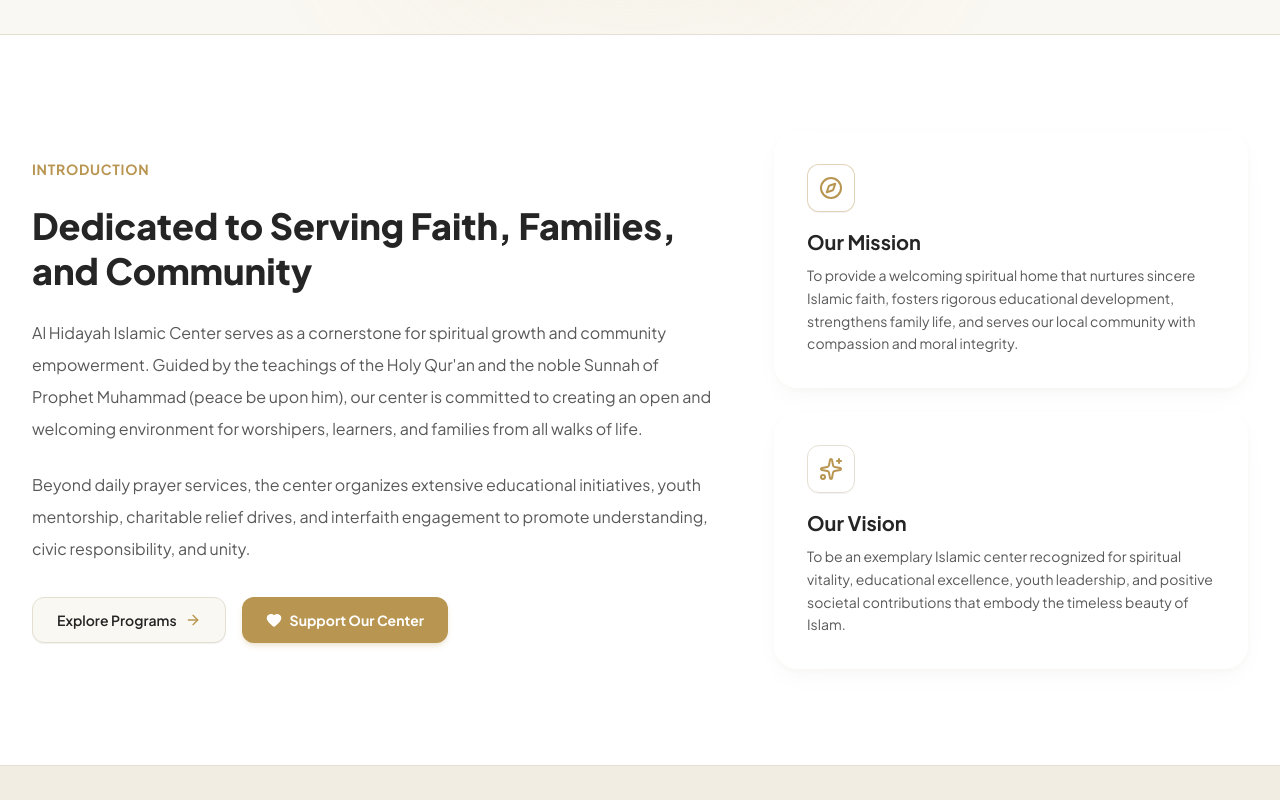
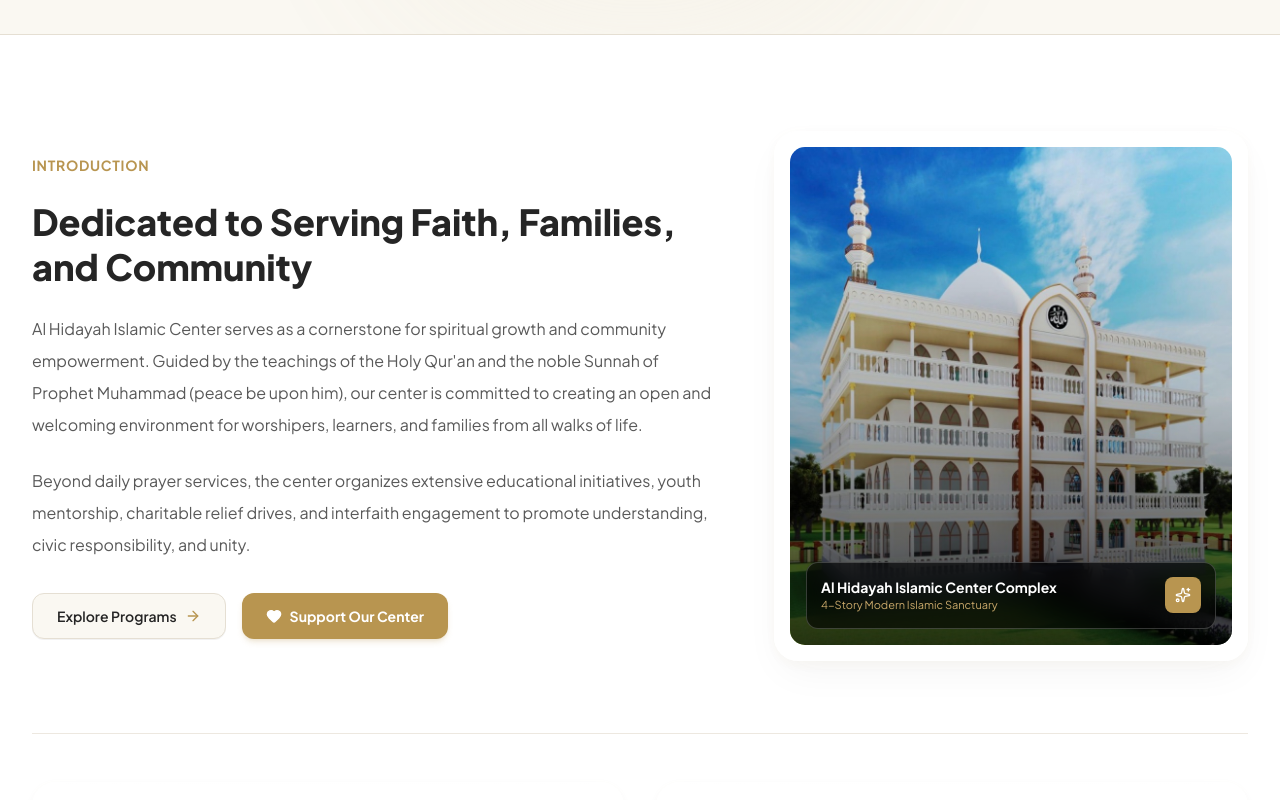
Before and after one commit to najiba-ta/AIC_CLIENT, a Next.js app: page /about in a window 1280 px wide. Shown: the part 480-1280 px from the top of the page. Built offline with nearby package versions, Linux system fonts and the light colour scheme; no server answers.

Commit message:
feat(about): update About page and About section with official center building image and remove old image

```diff
--- a/src/components/about/AboutClient.jsx
+++ b/src/components/about/AboutClient.jsx
@@ -1,6 +1,7 @@
 "use client";
 
 import Link from "next/link";
+import Image from "next/image";
 import {
   Building2,
   Heart,
@@ -237,8 +238,44 @@
               </div>
             </div>
 
-            {/* Right Card: Mission & Vision */}
-            <div className="lg:col-span-5 space-y-6">
+            {/* Right Card: Building Image Showcase */}
+            <div className="lg:col-span-5 w-full flex justify-center lg:justify-end min-w-0">
+              <div className="w-full max-w-lg lg:max-w-none">
+                <div className="relative rounded-3xl p-3 sm:p-3.5 glass-panel shadow-2xl">
+                  <div className="glass-specular-top" />
+                  <div className="relative overflow-hidden rounded-2xl aspect-[4/4.5] sm:aspect-square lg:aspect-[4/4.5] border border-white/80 group">
+                    <Image
+                      src="/images/center-building.jpg"
+                      alt="Al Hidayah Islamic Center Complex"
+                      fill
+                      priority
+                      className="object-cover object-center group-hover:scale-105 transition-transform duration-700"
+                    />
+                    {/* Subtle Gradient Overlay */}
+                    <div className="absolute inset-0 bg-gradient-to-t from-black/75 via-black/20 to-transparent pointer-events-none" />
+
+                    {/* Floating Glass Label */}
+                    <div className="absolute bottom-4 inset-x-4 p-3.5 rounded-xl bg-black/60 backdrop-blur-md border border-white/20 text-white flex items-center justify-between">
+                      <div>
+                        <h4 className="text-xs sm:text-sm font-bold text-white">
+                          {isBn ? "আল হিদায়াহ ইসলামিক সেন্টার ভবন" : "Al Hidayah Islamic Center Complex"}
+                        </h4>
+                        <p className="text-[11px] text-[#C9A86A]">
+                          {isBn ? "৪ তলা বিশিষ্ট আধুনিক ইসলামিক মারকায" : "4-Story Modern Islamic Sanctuary"}
+                        </p>
+                      </div>
+                      <span className="w-8 h-8 sm:w-9 sm:h-9 rounded-lg bg-[#B89550] flex items-center justify-center text-white shrink-0 shadow-md">
+                        <Sparkles className="w-4 h-4" />
+                      </span>
+                    </div>
+                  </div>
+                </div>
+              </div>
+            </div>
+          </div>
+
+          {/* Mission & Vision Section */}
+          <div className="mt-14 sm:mt-18 pt-12 border-t border-[#E5DFD3]/70 grid grid-cols-1 md:grid-cols-2 gap-6 lg:gap-8">
             {/* Mission Card */}
             <div className="p-6 sm:p-8 rounded-2xl sm:rounded-3xl glass-card relative overflow-hidden">
               <div className="glass-specular-top" />
@@ -269,7 +306,6 @@
                   ? "আধ্যাত্মিক সজীবতা, বিশুদ্ধ শিক্ষা ও যুব সমাজের যোগ্য নেতৃত্ব তৈরির মাধ্যমে একটি আদর্শ দ্বীনি কেন্দ্রে পরিণত হওয়া—যা ইসলামের শাশ্বত সৌন্দর্যকে সমাজের বুকে তুলে ধরবে।"
                   : "To be an exemplary Islamic center recognized for spiritual vitality, educational excellence, youth leadership, and positive societal contributions that embody the timeless beauty of Islam."}
               </p>
-              </div>
             </div>
           </div>
         </div>
--- a/src/components/home/AboutSection.jsx
+++ b/src/components/home/AboutSection.jsx
@@ -120,24 +120,25 @@
             <div className="w-full max-w-md md:max-w-none">
               <div className="relative rounded-3xl p-3 glass-panel shadow-2xl">
                 <div className="glass-specular-top" />
-                <div className="relative overflow-hidden rounded-2xl aspect-[4/3] sm:aspect-[16/10] md:aspect-[4/3] border border-white/80 group">
+                <div className="relative overflow-hidden rounded-2xl aspect-[4/4.5] sm:aspect-square md:aspect-[4/4.5] border border-white/80 group">
                   <Image
-                    src="/images/tasbih-book.jpg"
-                    alt="Sacred Quran and Tasbih"
+                    src="/images/center-building.jpg"
+                    alt="Al Hidayah Islamic Center Complex"
                     fill
-                    className="object-cover group-hover:scale-105 transition-transform duration-700"
+                    priority
+                    className="object-cover object-center group-hover:scale-105 transition-transform duration-700"
                   />
                   {/* Subtle Gradient Overlay */}
-                  <div className="absolute inset-0 bg-gradient-to-t from-black/70 via-black/20 to-transparent pointer-events-none" />
+                  <div className="absolute inset-0 bg-gradient-to-t from-black/75 via-black/20 to-transparent pointer-events-none" />
 
                   {/* Floating Glass Label */}
                   <div className="absolute bottom-4 inset-x-4 p-3 rounded-xl bg-black/60 backdrop-blur-md border border-white/20 text-white flex items-center justify-between">
                     <div>
                       <h4 className="text-xs sm:text-sm font-bold text-white">
-                        {isBn ? "আল হিদায়াহ ইসলামিক সেন্টার" : "Al Hidayah Islamic Center"}
+                        {isBn ? "আল হিদায়াহ ইসলামিক সেন্টার ভবন" : "Al Hidayah Islamic Center Complex"}
                       </h4>
                       <p className="text-[11px] text-[#C9A86A]">
-                        {isBn ? "দ্বীন, হেদায়াত ও পবিত্রতার কেন্দ্র" : "A Sanctuary of Faith & Guidance"}
+                        {isBn ? "৪ তলা বিশিষ্ট আধুনিক ইসলামিক মারকায" : "4-Story Modern Islamic Sanctuary"}
                       </p>
                     </div>
                     <span className="w-8 h-8 rounded-lg bg-[#B89550] flex items-center justify-center text-white shrink-0 shadow-md">
```
Also changed, not shown: public/images/center-building.jpg (added), public/images/tasbih-book.jpg (deleted). Lines whose indentation alone changed are shown as unchanged.
